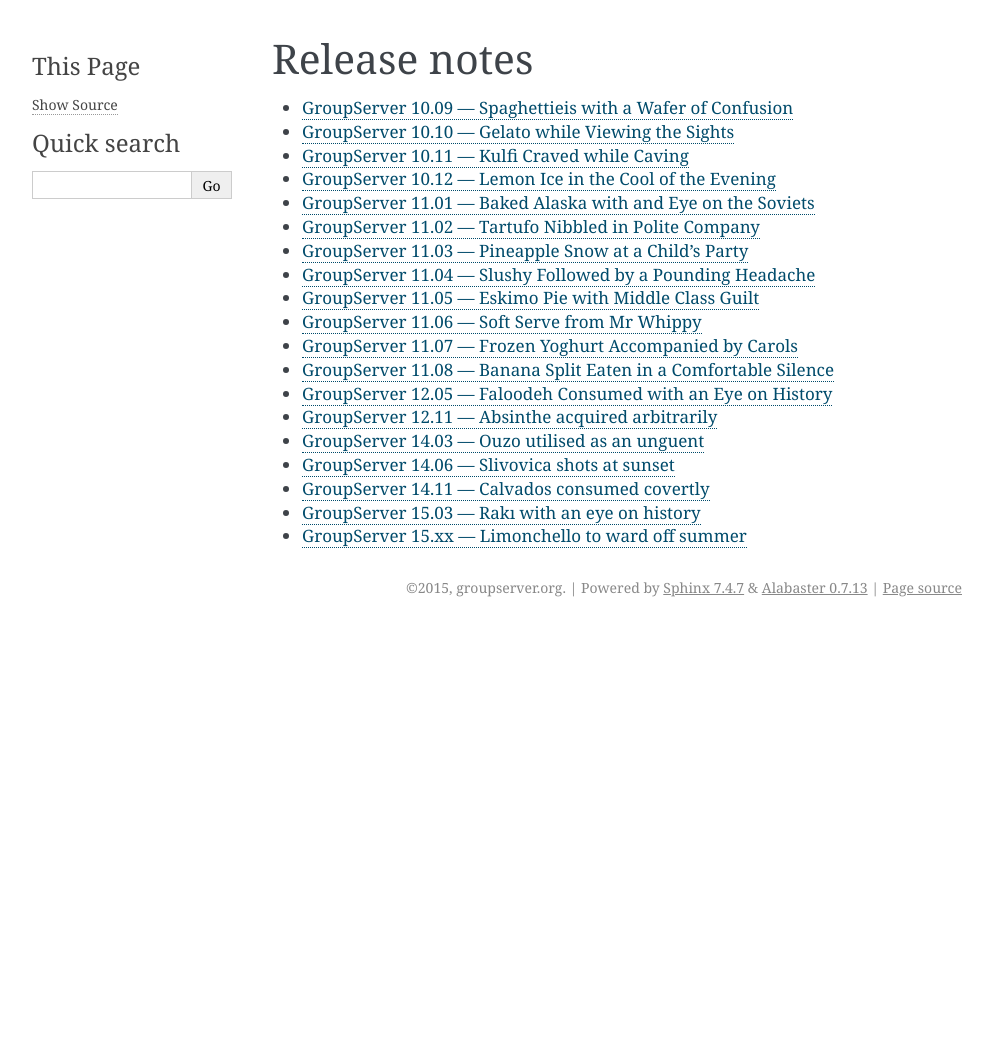
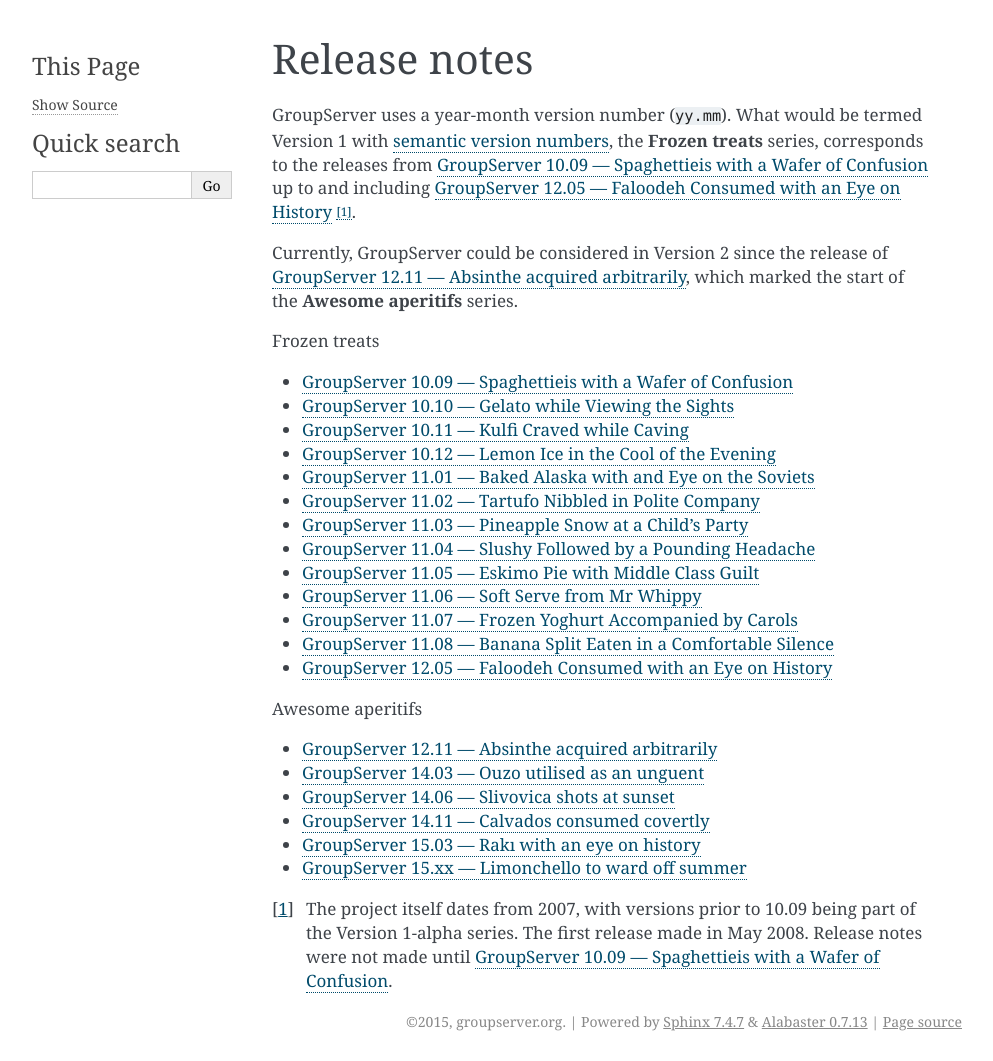
Before and after one commit to groupserver/buildout, a Sphinx documentation site: the page built from docs/release-notes.rst, in a window 1280 px wide. Shown: the whole page, without its empty margins (148-1141 px from the left). Built offline with Sphinx 7.4.7, drawn with Linux system fonts in a browser that asks for light colours; before the commit the page ends 900 px from its top, so only the background shows below that.

Commit message:
Explaining the version numbering and naming.

```diff
--- a/docs/release-notes.rst
+++ b/docs/release-notes.rst
@@ -2,7 +2,19 @@
 Release notes
 ~~~~~~~~~~~~~
 
+GroupServer uses a year-month version number (``yy.mm``). What
+would be termed Version 1 with `semantic version numbers`_, the
+**Frozen treats** series, corresponds to the releases from
+:doc:`release-notes-1009` up to and including
+:doc:`release-notes-1205` [#alpha]_.
+
+Currently, GroupServer could be considered in Version 2
+since the release of :doc:`release-notes-1211`, which marked the
+start of the **Awesome aperitifs** series.
+
+
 .. toctree::
+   :caption: Frozen treats
    :maxdepth: 1
 
    release-notes-1009
@@ -18,9 +30,21 @@
    release-notes-1107
    release-notes-1108
    release-notes-1205
+
+.. toctree::
+   :caption: Awesome aperitifs
+   :maxdepth: 1
+
    release-notes-1211
    release-notes-1403
    release-notes-1406
    release-notes-1411
    release-notes-1503
    release-notes-15xx
+
+.. [#alpha] The project itself dates from 2007, with versions
+            prior to 10.09 being part of the Version 1-alpha
+            series. The first release made in May 2008. Release
+            notes were not made until :doc:`release-notes-1009`.
+
+.. _semantic version numbers: http://semver.org/
```
